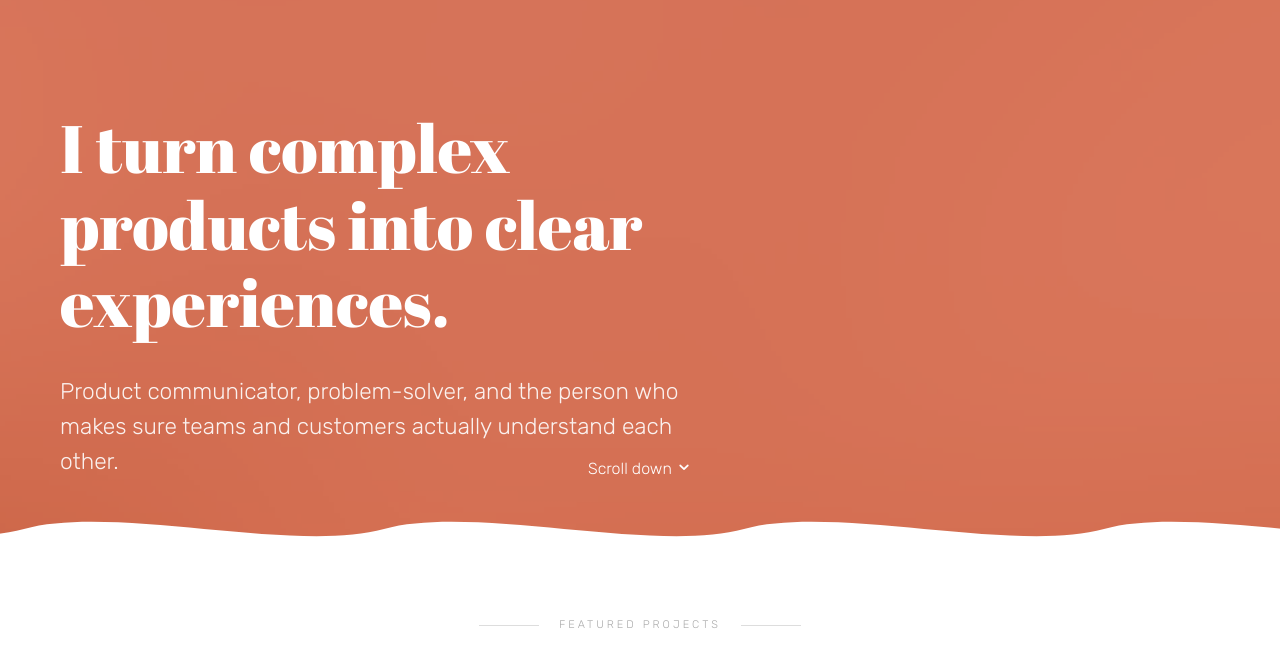
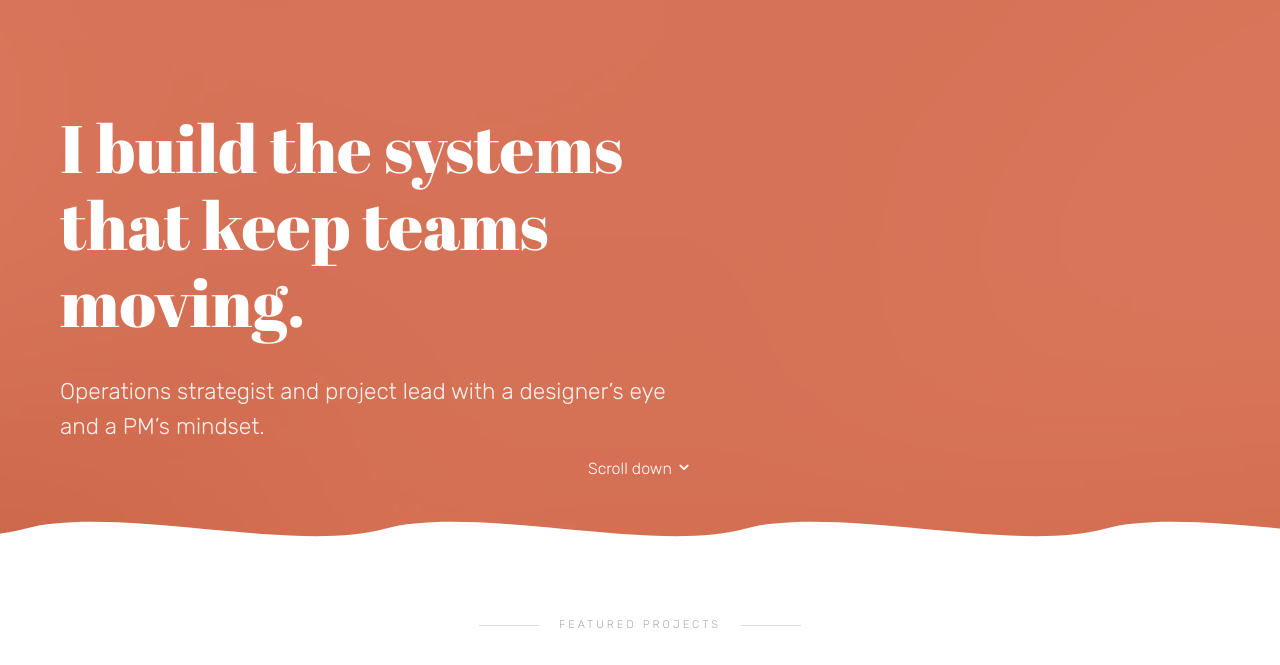
Before and after one commit to PSquared0/updatedportfolio, a website: page index.html in a window 1280 px wide. Shown: the part 91-756 px from the top of the page. Drawn offline with Linux system fonts and the light colour scheme; files whose address does not match are found by name.

Commit message:
Pair rotating hero headline and subtitle with each accent palette
Each page load picks one of 5 warm palettes and swaps in matching
hero copy — terracotta/product comms, coral/ops, amber/technical
writing, rose/cross-functional, olive/analytical. About and Contact
pages are unaffected (copy only updates elements with data attributes).

Co-Authored-By: Claude Sonnet 4.6 <noreply@anthropic.com>

```diff
--- a/index.html
+++ b/index.html
@@ -69,9 +69,9 @@
   <div class="container-fluid">
     <div class="row">
       <div class="col-md-7 probootstrap-intro-text">
-        <h1 class="probootstrap-animate">I turn complex products into clear experiences.</h1>
+        <h1 class="probootstrap-animate" data-rotating-headline>I turn complex products into clear experiences.</h1>
         <div class="probootstrap-subtitle probootstrap-animate">
-          <h2>Product communicator, problem-solver, and the person who makes sure teams and customers actually understand each other.</h2>
+          <h2 data-rotating-subtitle>Product communicator, problem-solver, and the person who makes sure teams and customers actually understand each other.</h2>
         </div>
       </div>
     </div>
--- a/js/custom.js
+++ b/js/custom.js
@@ -1,16 +1,51 @@
-// Rotate accent color on each page load from a curated warm palette
+// Rotate accent color + hero copy on each page load
 (function() {
   var palettes = [
-    { accent: '#C4532A', name: 'terracotta' },
-    { accent: '#D95F3B', name: 'coral'      },
-    { accent: '#C47A1E', name: 'amber'      },
-    { accent: '#B5485A', name: 'rose'       },
-    { accent: '#6B7A2A', name: 'olive'      }
+    {
+      accent:   '#C4532A',
+      name:     'terracotta',
+      headline: 'I turn complex products into clear experiences.',
+      subtitle: 'Product communicator, problem-solver, and the person who makes sure teams and customers actually understand each other.'
+    },
+    {
+      accent:   '#D95F3B',
+      name:     'coral',
+      headline: 'I build the systems that keep teams moving.',
+      subtitle: 'Operations strategist and project lead with a designer’s eye and a PM’s mindset.'
+    },
+    {
+      accent:   '#C47A1E',
+      name:     'amber',
+      headline: 'I close the gap between what products do and what people understand.',
+      subtitle: 'Technical communicator and documentation builder — the person who makes sure nothing gets lost in translation.'
+    },
+    {
+      accent:   '#B5485A',
+      name:     'rose',
+      headline: 'I make sure nothing falls through the cracks.',
+      subtitle: 'Cross-functional collaborator who bridges design, product, and operations from kickoff to launch.'
+    },
+    {
+      accent:   '#6B7A2A',
+      name:     'olive',
+      headline: 'I translate data into decisions and products into stories.',
+      subtitle: 'Data-informed, design-trained, and relentlessly focused on outcomes over outputs.'
+    }
   ];
+
   var pick = palettes[Math.floor(Math.random() * palettes.length)];
-  var root = document.documentElement;
-  root.style.setProperty('--accent', pick.accent);
-  root.setAttribute('data-palette', pick.name);
+
+  // Apply CSS variable immediately (before paint)
+  document.documentElement.style.setProperty('--accent', pick.accent);
+  document.documentElement.setAttribute('data-palette', pick.name);
+
+  // Swap hero copy once DOM is ready — only on pages that have the markers
+  document.addEventListener('DOMContentLoaded', function() {
+    var h1 = document.querySelector('[data-rotating-headline]');
+    var h2 = document.querySelector('[data-rotating-subtitle]');
+    if (h1) h1.textContent = pick.headline;
+    if (h2) h2.textContent = pick.subtitle;
+  });
 })();
 
 jQuery(document).ready(function() {
```
Also changed, not shown: src/index.html (+2 -2 lines).
